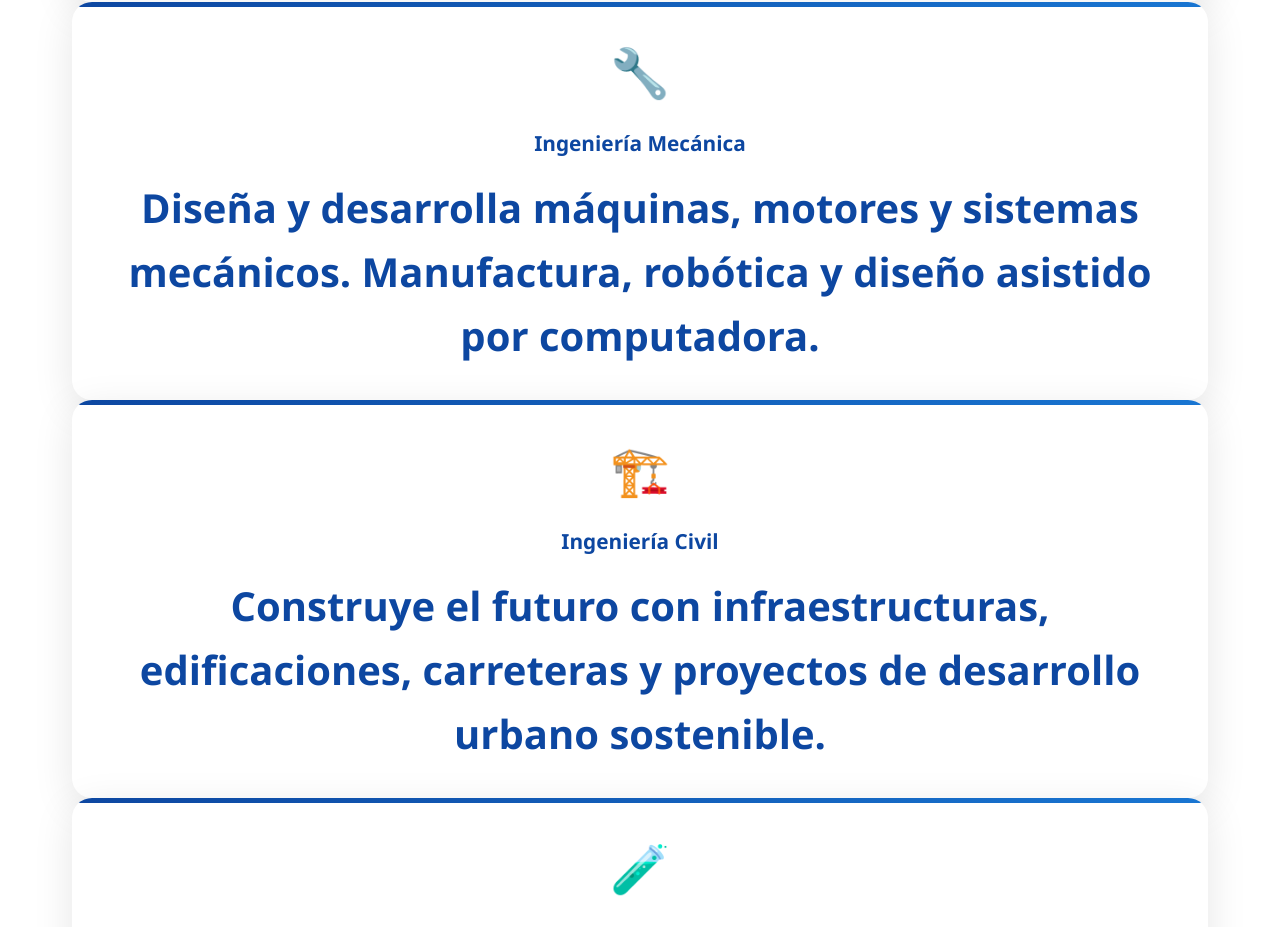
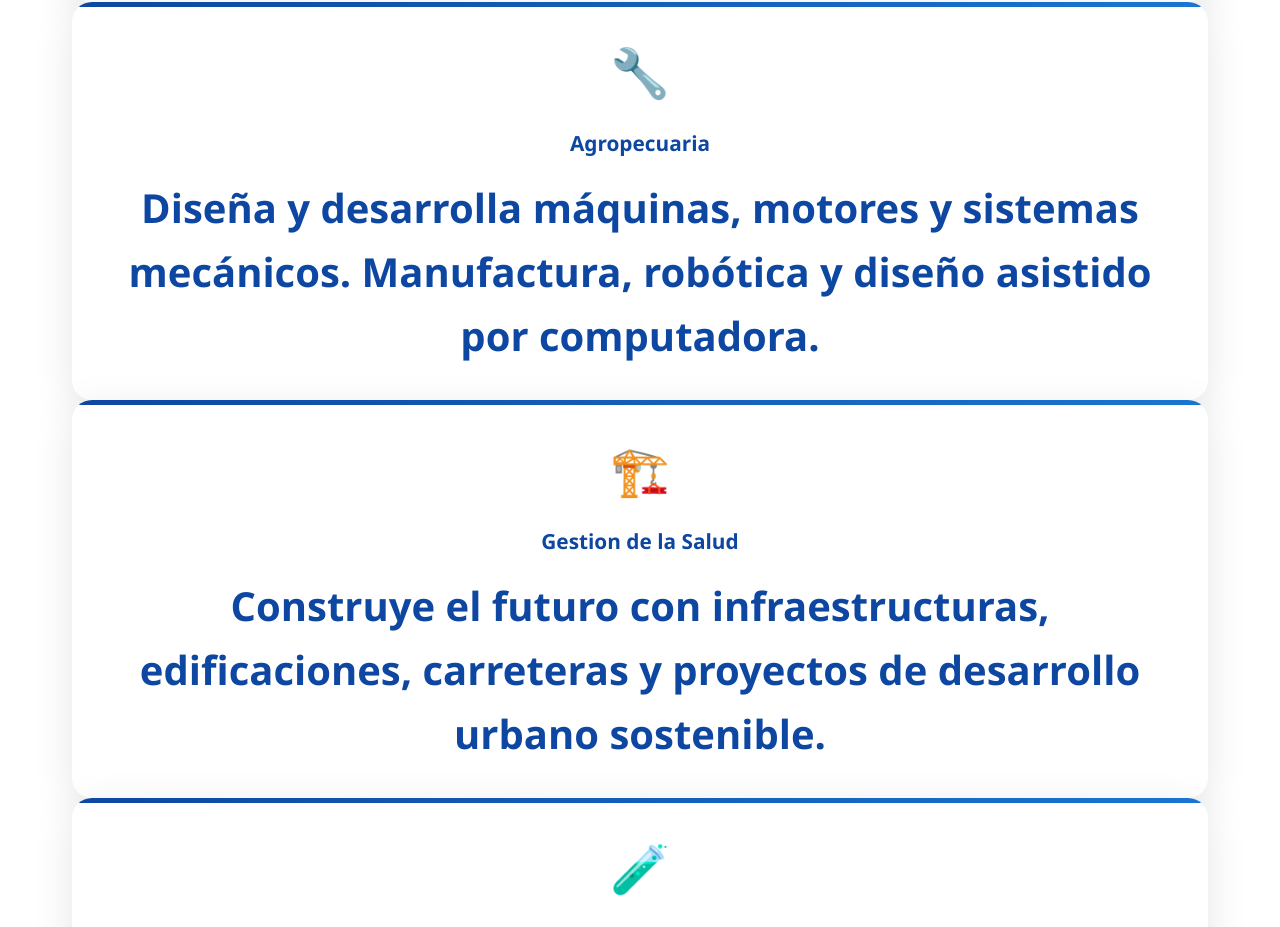
Before and after one commit to Jeremia2096/profejeremia, a plain HTML site: page index.html in a window 1280 px wide. Shown: the part 1738-2665 px from the top of the page. Drawn offline with Linux system fonts and the light colour scheme.

Commit message:
Update index.html

```diff
--- a/index.html
+++ b/index.html
@@ -388,12 +388,12 @@
             </div>
             <div class="carrera-card">
                 <div class="carrera-icon">🔧</div>
-                <h3>Ingeniería Mecánica</h3>
+                <h3>Agropecuaria</h3>
                 <p>Diseña y desarrolla máquinas, motores y sistemas mecánicos. Manufactura, robótica y diseño asistido por computadora.</p>
             </div>
             <div class="carrera-card">
                 <div class="carrera-icon">🏗️</div>
-                <h3>Ingeniería Civil</h3>
+                <h3>Gestion de la Salud</h3>
                 <p>Construye el futuro con infraestructuras, edificaciones, carreteras y proyectos de desarrollo urbano sostenible.</p>
             </div>
             <div class="carrera-card">
```
